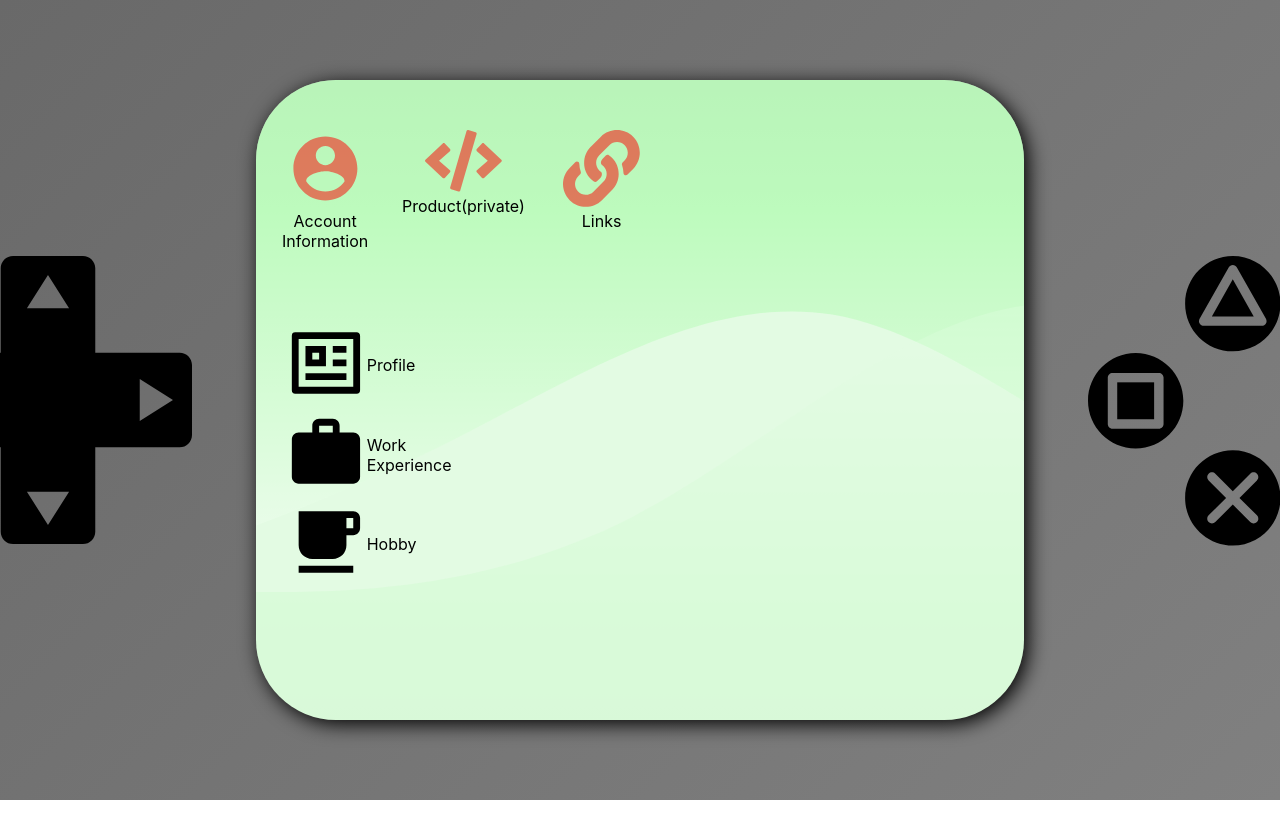
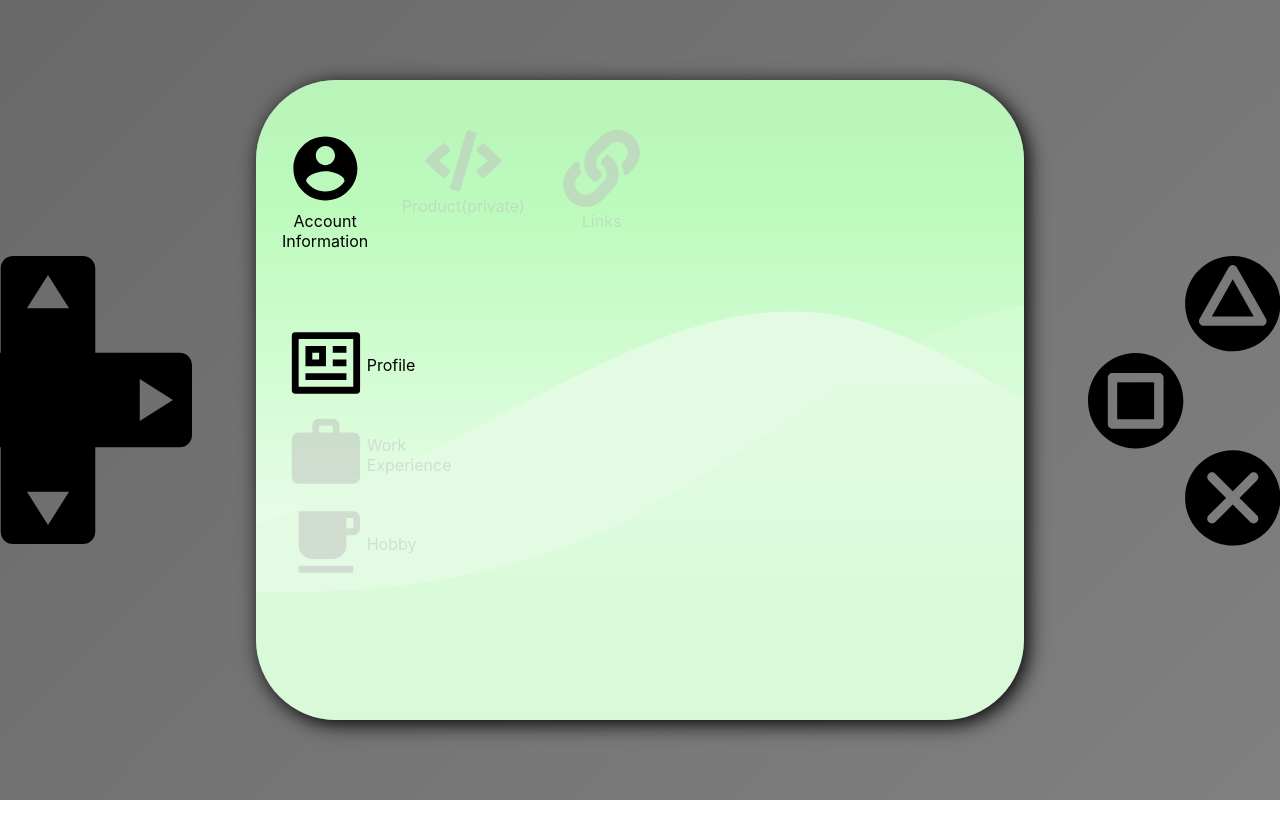
Before and after one commit to linnefromice/portfolio_practice, a React (Create React App) app in the folder react_one/: page / in a window 1280 px wide. After the commit the page ends 800 px from the top, so only its background shows below. Built offline with nearby package versions, Linux system fonts and the light colour scheme.

Commit message:
modify content - separate focused menu & other than that

```diff
--- a/react_one/src/component/content.js
+++ b/react_one/src/component/content.js
@@ -8,11 +8,24 @@ import { RiProfileLine, RiFlutterLine, RiVuejsLine } from 'react-icons/ri';
 const MainMenu = (props) => {
   return (
     <div className="mainMenu" onClick={props.onClick}>
-      <div style={{ height: "80%", opacity: "0.5", color: "red" }}>
+      <div style={{ height: "80%", opacity: "0.5", color: "silver" }}>
         {props.icon}
       </div>
-      <div style={{ height: "20%" }}>
-        <center>{props.name}</center>
+      <div style={{ height: "20%", opacity: "0.5", color: "silver" }}>
+        <center >{props.name}</center>
+      </div>
+    </div>
+  )
+}
+
+const FocusedMainMenu = (props) => {
+  return (
+    <div className="mainMenu" onClick={props.onClick}>
+      <div style={{ height: "80%", opacity: "1", color: "black" }}>
+        {props.icon}
+      </div>
+      <div style={{ height: "20%", opacity: "1", color: "black" }}>
+        <center >{props.name}</center>
       </div>
     </div>
   )
@@ -20,11 +33,24 @@ const MainMenu = (props) => {
 
 const SubMenu = (props) => {
   return (
-    <div className="subMenu">
-      <div style={{ width: "80%" }}>
+    <div className="subMenu" onClick={props.onClick}>
+      <div style={{ width: "80%", opacity: "0.5", color: "silver" }}>
         {props.icon}
       </div>
-      <div style={{ width: "20%" }}>
+      <div style={{ width: "20%", opacity: "0.5", color: "silver" }}>
+        <center>{props.name}</center>
+      </div>
+    </div>
+  )
+}
+
+const FocusedSubMenu = (props) => {
+  return (
+    <div className="subMenu" onClick={props.onClick}>
+      <div style={{ width: "80%", opacity: "1", color: "black" }}>
+        {props.icon}
+      </div>
+      <div style={{ width: "20%", opacity: "1", color: "black" }}>
         <center>{props.name}</center>
       </div>
     </div>
@@ -113,26 +139,57 @@ const mainMenuList = {
 };
 
 const Content = () => {
-  const [subMenuList, setSubMenuList] = useState(accountMenuList);
+  const [focusedMainMenuKey, setFocusedMainMenuKey] = useState(key_main_account_information);
+  const [focusedSubMenuKey, setFocusedSubMenuKey] = useState(key_sub_profile);
 
   return (
     <div>
       <div className="wrapperMainMenu">
-        {Object.keys(mainMenuList).map((value, index) => (
+        {
+          Object.keys(mainMenuList).map((value, index) => {
+            if (value === focusedMainMenuKey) {
+              return (
+                <FocusedMainMenu
+                  icon={mainMenuList[value].icon}
+                  name={mainMenuList[value].name}
+                  onClick={() => setFocusedMainMenuKey(value)}
+                />
+              );
+            } else {
+              return (
                 <MainMenu
                   icon={mainMenuList[value].icon}
                   name={mainMenuList[value].name}
-            onClick={() => setSubMenuList(mainMenuList[value].subMenuList)}
+                  onClick={() => setFocusedMainMenuKey(value)}
                 />
-        ))}
+              );
+            }
+          })
+        }
       </div>
       <div className="wrapperSubMenu">
-        {Object.keys(subMenuList).map((value, index) => (
+        {
+          Object.keys(mainMenuList[focusedMainMenuKey].subMenuList).map((value, index) => {
+            const subMenuList = mainMenuList[focusedMainMenuKey].subMenuList;
+            if (value === focusedSubMenuKey) {
+              return (
+                <FocusedSubMenu
+                  icon={subMenuList[value].icon}
+                  name={subMenuList[value].name}
+                  onClick={() => setFocusedSubMenuKey(value)}
+                />
+              );
+            } else {
+              return (
                 <SubMenu
                   icon={subMenuList[value].icon}
                   name={subMenuList[value].name}
+                  onClick={() => setFocusedSubMenuKey(value)}
                 />
-        ))}
+              );
+            }
+          })
+        }
       </div>
     </div>
   )
--- a/react_one/src/component/content.scss
+++ b/react_one/src/component/content.scss
@@ -26,7 +26,6 @@
   align-items: flex-start;
   margin: 0% 3%;
   width: 15vw;
-  height: 40vw;
 }
 .subMenu {
   position: relative;
```
Lines whose indentation alone changed are shown as unchanged.
